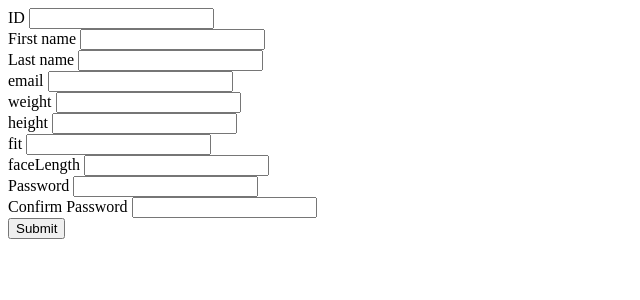
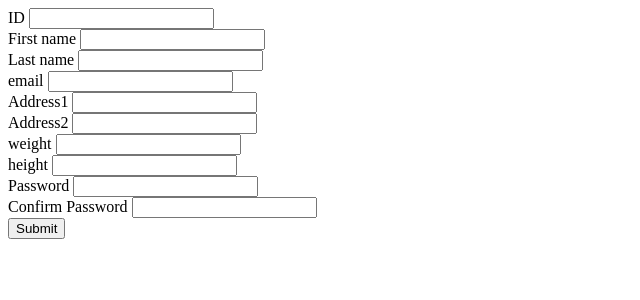
Before and after one commit to Beans9605/hack_lotte, a Django app: page /mypage/register/ in a window 1280 px wide. Shown: the top 300 px of the page, without its empty margins (0-640 px from the left). Run offline with Django 3.2, Linux system fonts and the light colour scheme.

Commit message:
checkouttofront

```diff
--- a/lotte_project/mypage/forms.py
+++ b/lotte_project/mypage/forms.py
@@ -19,6 +19,8 @@ class ProfileForm(forms.ModelForm):
             "face_img",
             "weight",
             "height",
-            "fit",
-            "faceLength",
+            "address1",
+            "address2",
+            #"fit",
+            #"faceLength",
         ]
--- a/lotte_project/mypage/templates/mypage/register.html
+++ b/lotte_project/mypage/templates/mypage/register.html
@@ -14,9 +14,9 @@
                 <label for="username">ID</label>
                 <input name="username" type="text" class="form-control" id="username">
             </div>
-        {% if err1 %}
+        <!--{% if err1 %}
             <small class="form-text text-muted">{{err1}}</small>
-        {% endif %}
+        {% endif %}-->
 
             <div class="form-group">
                 <label for="first_name">First name</label>
@@ -32,6 +32,14 @@
                 <input name="email" type="text" class="form-control" id="email">
             </div>
             <div class="form-group">
+                <label for="address1">Address1</label>
+                <input name="address1" type="text" class="form-control" id="address1">
+            </div>
+            <div class="form-group">
+                <label for="address2">Address2</label>
+                <input name="address2" type="text" class="form-control" id="address2">
+            </div>
+            <div class="form-group">
                 <label for="weight">weight</label>
                 <input name="weight" type="text" class="form-control" id="weight">
             </div>
@@ -39,14 +47,14 @@
                 <label for="height">height</label>
                 <input name="height" type="text" class="form-control" id="height">
             </div>
-            <div class="form-group">
+            <!--<div class="form-group">
                 <label for="fit">fit</label>
                 <input name="fit" type="text" class="form-control" id="fit">
             </div>
             <div class="form-group">
                 <label for="faceLength">faceLength</label>
                 <input name="faceLength" type="text" class="form-control" id="faceLength">
-            </div>
+            </div>-->
             <div class="form-group">
                 <label for="exampleInputPassword1">Password</label>
                 <input name="password" type="password" class="form-control" id="exampleInputPassword1">
@@ -55,9 +63,9 @@
                 <label for="checkPassword">Confirm Password</label>
                 <input name="check_password" type="password" class="form-control" id="checkPassword" aria-describedby="emailHelp">
             </div>
-            {% if err2 %}
+            <!--{% if err2 %}
                 <small class="form-text text-muted">{{err2}}</small>
-            {% endif %}
+            {% endif %}-->
             <button type="submit" class="btn btn-primary">Submit</button>
         </form>
     </section>
--- a/lotte_project/mypage/views.py
+++ b/lotte_project/mypage/views.py
@@ -19,8 +19,10 @@ def register(request): #회원가입(최종인)
         c_pwd = request.POST['check_password']
         weight = request.POST['weight']  #weight부터 faceLength까지 어떻게 처리해야할지 고민 중(최종인)
         height = request.POST['height']
-        fit = request.POST['fit']
-        faceLength= request.POST['faceLength']
+        address1 = request.POST['address1']
+        address2 = request.POST['address2']
+        #fit = request.POST['fit']
+        #faceLength= request.POST['faceLength']
         #face_img=request.POST['face_img'] #여기에 사진 업로드 하는거를 아직 고민 중(최종인)
 
         #예외 처리
@@ -45,8 +47,10 @@ def register(request): #회원가입(최종인)
             email = email,
             weight = weight,
             height = height,
-            fit = fit,
-            faceLength = faceLength,
+            address1 = address1,
+            address2 = address2,
+            #fit = fit,
+            #faceLength = faceLength,
             #face_img = face_img
         )
         customUser.set_password(pwd) #암호화해서 저장(해쉬...?(최종인))
--- a/lotte_project/shopping/models.py
+++ b/lotte_project/shopping/models.py
@@ -1,5 +1,6 @@
 from django.db import models
 from cloth.models import *
+
 from mypage.models import CustomUser
 # Create your models here.
 
```
Also changed, not shown: lotte_project/mypage/models.py (+5 -2 lines), lotte_project/db.sqlite3, lotte_project/mypage/migrations/0003_remove_customuser_fit.py (added), lotte_project/mypage/migrations/0004_auto_20201024_1955.py (added).
